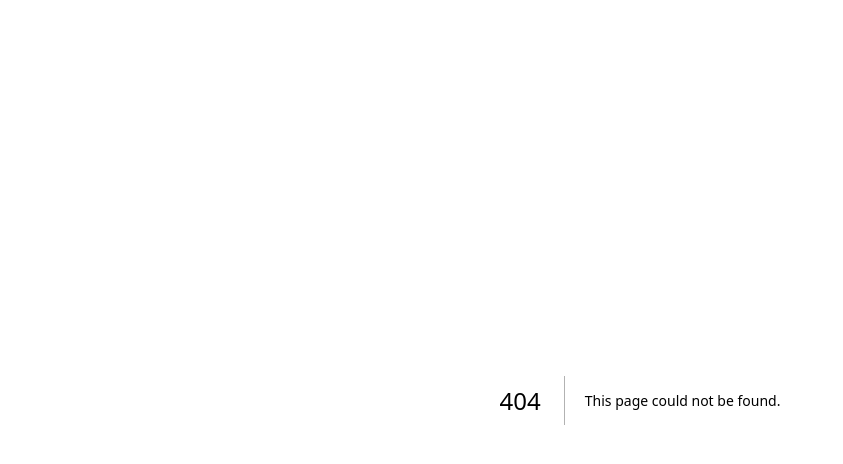
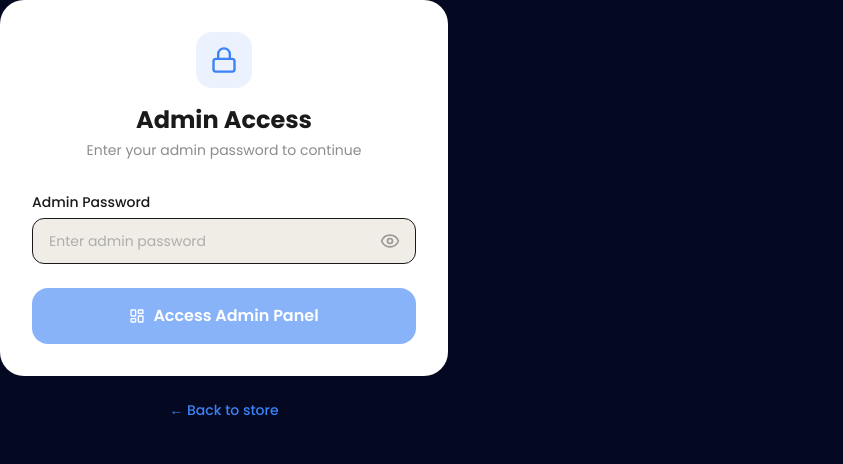
Before and after one commit to Enoxtech/authentic-gadget, a Next.js app: page /admin/login in a window 1280 px wide. Before the commit this address had no page. Shown: the top 464 px of the page, without its empty margins (0-843 px from the left). Built offline with nearby package versions, Linux system fonts and the light colour scheme.

Commit message:
feat: dedicated admin login page at /admin/login — single password field, no email

```diff
--- /dev/null
+++ b/app/admin/login/page.tsx
@@ -0,0 +1,117 @@
+"use client";
+
+import { useState } from "react";
+import Link from "next/link";
+import { useRouter } from "next/navigation";
+import { Lock, Eye, EyeOff, LayoutDashboard } from "lucide-react";
+
+export default function AdminLoginPage() {
+  const router = useRouter();
+  const [password, setPassword] = useState("");
+  const [showPassword, setShowPassword] = useState(false);
+  const [loading, setLoading] = useState(false);
+  const [error, setError] = useState("");
+
+  const handleLogin = async (e: React.FormEvent) => {
+    e.preventDefault();
+    setLoading(true);
+    setError("");
+
+    try {
+      const res = await fetch("/api/admin/login", {
+        method: "POST",
+        headers: { "Content-Type": "application/json" },
+        body: JSON.stringify({ password }),
+      });
+      const data = await res.json();
+
+      if (!res.ok) {
+        throw new Error(data.error || "Authentication failed");
+      }
+
+      // Success — redirect to dashboard
+      router.push("/admin/dashboard");
+      router.refresh();
+    } catch (err: any) {
+      setError(err.message || "Invalid password. Please try again.");
+    } finally {
+      setLoading(false);
+    }
+  };
+
+  return (
+    <div className="w-full max-w-md">
+      <div className="bg-white rounded-3xl shadow-card p-8">
+        {/* Header */}
+        <div className="text-center mb-8">
+          <div className="inline-flex items-center justify-center w-14 h-14 rounded-2xl bg-electric/10 mb-4">
+            <Lock className="w-7 h-7 text-electric" />
+          </div>
+          <h1 className="font-display text-2xl font-bold text-charcoal">
+            Admin Access
+          </h1>
+          <p className="text-charcoal/50 text-sm mt-1">
+            Enter your admin password to continue
+          </p>
+        </div>
+
+        {/* Error */}
+        {error && (
+          <div className="mb-4 p-3 rounded-xl bg-red-50 border border-red-100 text-red-600 text-sm">
+            {error}
+          </div>
+        )}
+
+        {/* Password form */}
+        <form onSubmit={handleLogin}>
+          <div className="mb-6">
+            <label className="block text-sm font-medium text-charcoal mb-1.5">
+              Admin Password
+            </label>
+            <div className="relative">
+              <input
+                type={showPassword ? "text" : "password"}
+                value={password}
+                onChange={(e) => setPassword(e.target.value)}
+                placeholder="Enter admin password"
+                className="w-full px-4 py-3 pr-12 rounded-xl border border-fog-200 bg-fog text-charcoal text-sm placeholder:text-charcoal/30 focus:outline-none focus:ring-2 focus:ring-electric focus:border-transparent transition-all"
+              />
+              <button
+                type="button"
+                onClick={() => setShowPassword(!showPassword)}
+                className="absolute right-4 top-1/2 -translate-y-1/2 text-charcoal/40 hover:text-charcoal/70"
+              >
+                {showPassword ? <EyeOff className="w-5 h-5" /> : <Eye className="w-5 h-5" />}
+              </button>
+            </div>
+          </div>
+
+          <button
+            type="submit"
+            disabled={loading || !password}
+            className="w-full py-4 bg-electric text-white font-semibold rounded-2xl hover:bg-electric/90 transition-colors disabled:opacity-60 disabled:cursor-not-allowed flex items-center justify-center gap-2"
+          >
+            {loading ? (
+              <>
+                <span className="w-4 h-4 border-2 border-white/30 border-t-white rounded-full animate-spin" />
+                Signing in...
+              </>
+            ) : (
+              <>
+                <LayoutDashboard className="w-4 h-4" />
+                Access Admin Panel
+              </>
+            )}
+          </button>
+        </form>
+      </div>
+
+      {/* Back to store */}
+      <p className="text-center text-sm text-charcoal/50 mt-6">
+        <Link href="/" className="text-electric font-medium hover:underline">
+          ← Back to store
+        </Link>
+      </p>
+    </div>
+  );
+}
```
